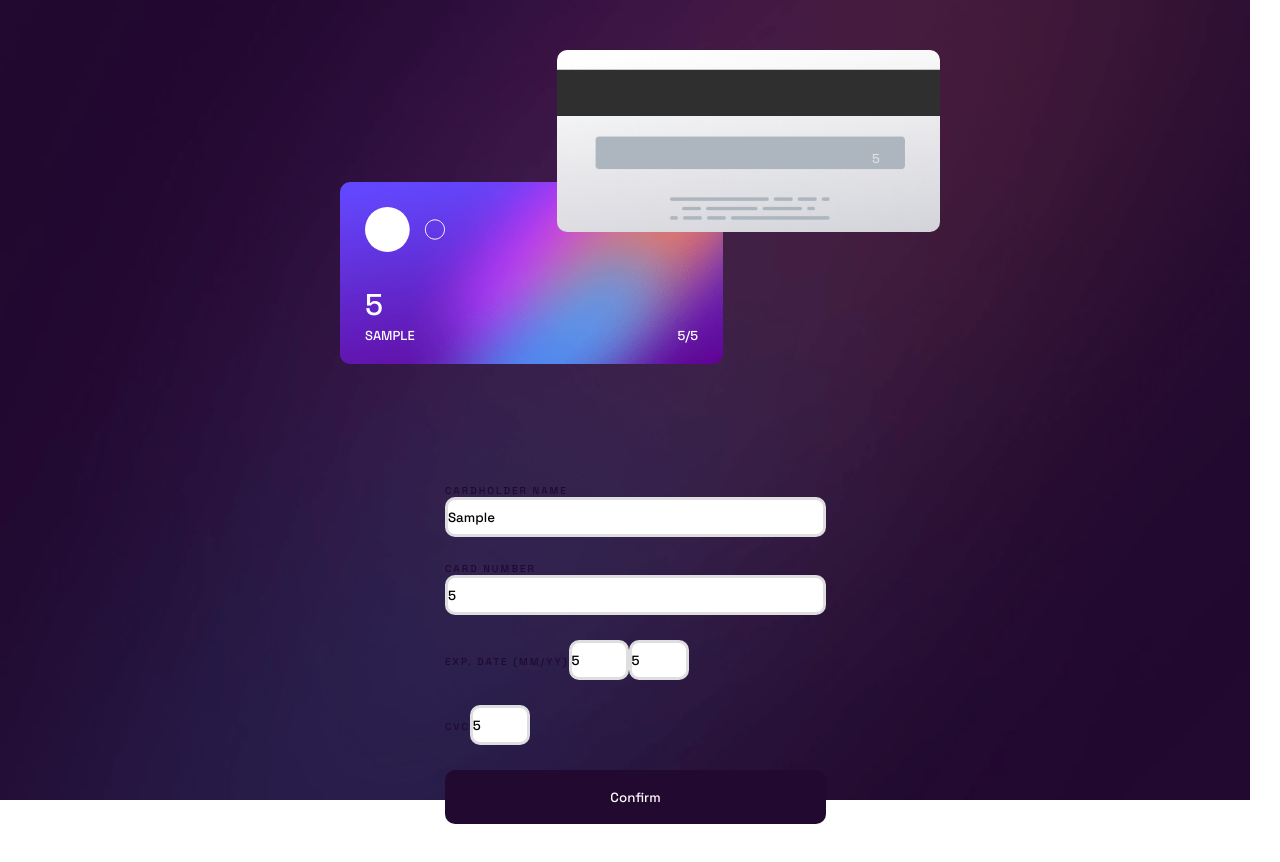
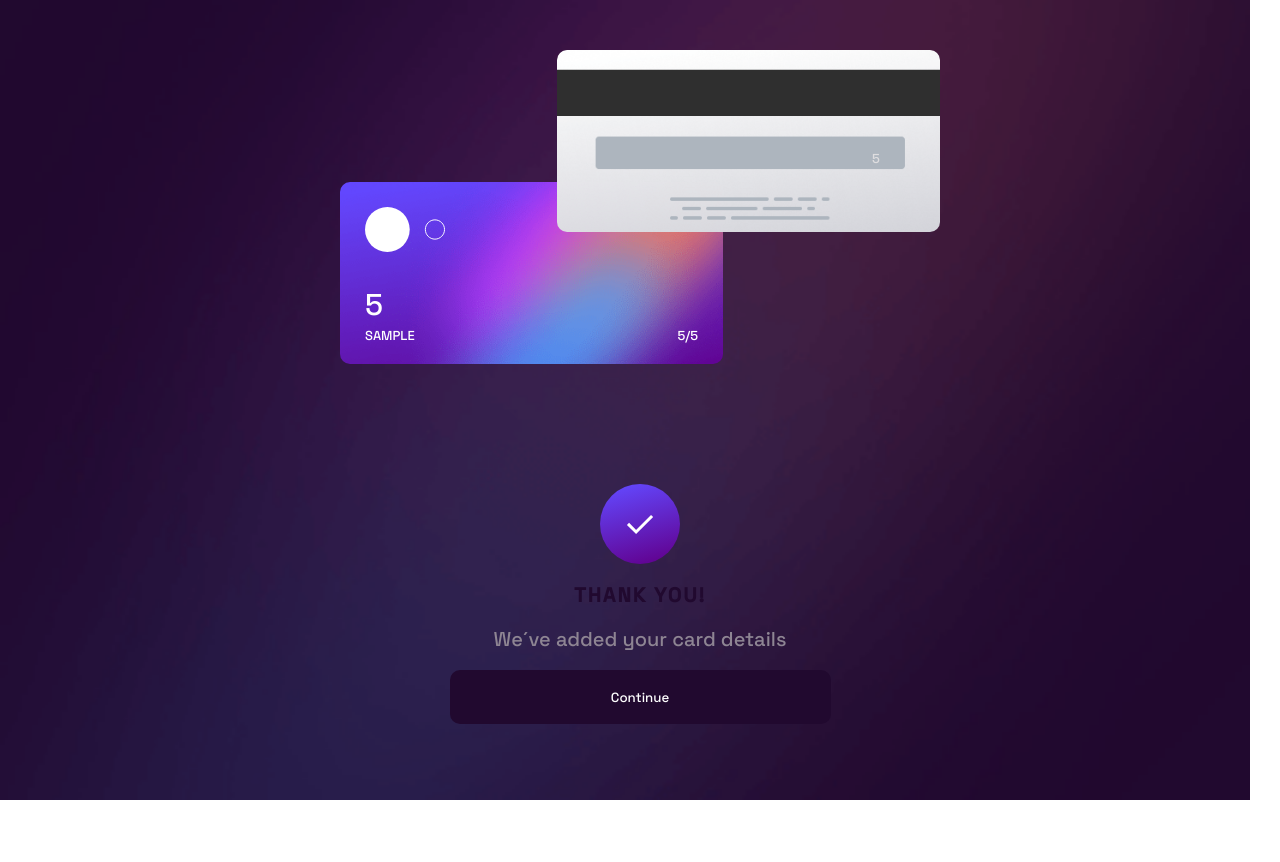
Before and after one commit to JsCodeDevlopment/Card-Validation, a React (Vite) app: page / in a window 1280 px wide. Both pictures are taken after typing "Sample", "5", "5", "5", "5" into the empty fields and a click on the button "Confirm". Shown: the top 862 px of the page. After the commit the page ends 800 px from the top, so only its background shows below. Built offline with nearby package versions, Linux system fonts and the light colour scheme.

Commit message:
add: thanks page

```diff
--- a/src/App.tsx
+++ b/src/App.tsx
@@ -24,6 +24,7 @@ import {
   Subtitle,
 } from "./Components/FrontCardTextStyles";
 import { GenericInput, LittleInput } from "./Components/Form";
+import { FinishScreen } from "./Components/FinishScreen";
 
 export const App: React.FC = () => {
   const [formData, setFormData] = useState({
@@ -34,6 +35,7 @@ export const App: React.FC = () => {
     cvc: "",
   });
   const [errorMessage, setErrorMessage] = useState("");
+  const [finished, setFinished] = useState(false)
 
   const handleInputChange = (event: React.ChangeEvent<HTMLInputElement>) => {
     const { name, value } = event.target;
@@ -86,7 +88,7 @@ export const App: React.FC = () => {
 
     setErrorMessage("");
     console.log("Dados enviados:", formData);
-    alert("Obrigado!");
+    setFinished(true)
   };
 
   return (
@@ -109,7 +111,10 @@ export const App: React.FC = () => {
           </BackCard>
         </CardsDiv>
         <FormDiv>
-          <FormElement onSubmit={handleSubmit}>
+          {finished ? (
+            <FinishScreen/>
+          ): (<>
+            <FormElement onSubmit={handleSubmit}>
             <FormText>
               CARDHOLDER NAME
               <GenericInput
@@ -169,6 +174,8 @@ export const App: React.FC = () => {
             <Button type="submit">Confirm</Button>
           </FormElement>
           {errorMessage && <p style={{ color: "red" }}>{errorMessage}</p>}
+            </>) }
+
         </FormDiv>
       </MainPage>
     </ThemeProvider>
--- /dev/null
+++ b/src/Components/FinishScreen.tsx
@@ -0,0 +1,15 @@
+import { TyDiv } from "../Styles/StructureStyles";
+import { Ty, FinishImg, TyInfo } from "./FrontCardTextStyles";
+import { Button } from "./Button";
+import { Imagens } from "../Styles/Images";
+
+export const FinishScreen: React.FC = () => {
+  return (
+    <TyDiv>
+      <FinishImg src={Imagens.Finish} />
+      <Ty>THANK YOU!</Ty>
+      <TyInfo>We´ve added your card details</TyInfo>
+      <Button>Continue</Button>
+    </TyDiv>
+  );
+};
--- a/src/Components/FrontCardTextStyles.ts
+++ b/src/Components/FrontCardTextStyles.ts
@@ -16,10 +16,31 @@ export const Subtitle = styled.h3`
 `;
 
 export const FormText = styled.label`
-${()=>css`
-font-size: 1rem;
-letter-spacing: 0.2rem;
-font-weight: 300;
-color: ${Theme.colors.VeryDarkViolet};
-`}
-`
+  ${() => css`
+    font-size: 1rem;
+    letter-spacing: 0.2rem;
+    font-weight: 300;
+    color: ${Theme.colors.VeryDarkViolet};
+  `}
+`;
+export const Ty = styled.h1`
+  ${() => css`
+    letter-spacing: 0.2rem;
+    font-size: 2rem;
+    font-weight: 700;
+    color: ${Theme.colors.VeryDarkViolet};
+  `}
+`;
+export const TyInfo = styled.h1`
+  ${() => css`
+    font-size: 2rem;
+    font-weight: 200;
+    color: ${Theme.colors.DarkGrayishViolet};
+  `}
+`;
+export const FinishImg = styled.img`
+  ${() => css`
+    width: 8rem;
+    height: 8rem;
+  `}
+`;
--- a/src/Styles/StructureStyles.ts
+++ b/src/Styles/StructureStyles.ts
@@ -61,3 +61,12 @@ export const FormElement = styled.form`
     }
   `}
 `;
+
+export const TyDiv = styled.div`
+  ${() => css`
+    display: flex;
+    flex-direction: column;
+    gap: 1.8rem;
+    align-items: center;
+  `}
+`;
```
